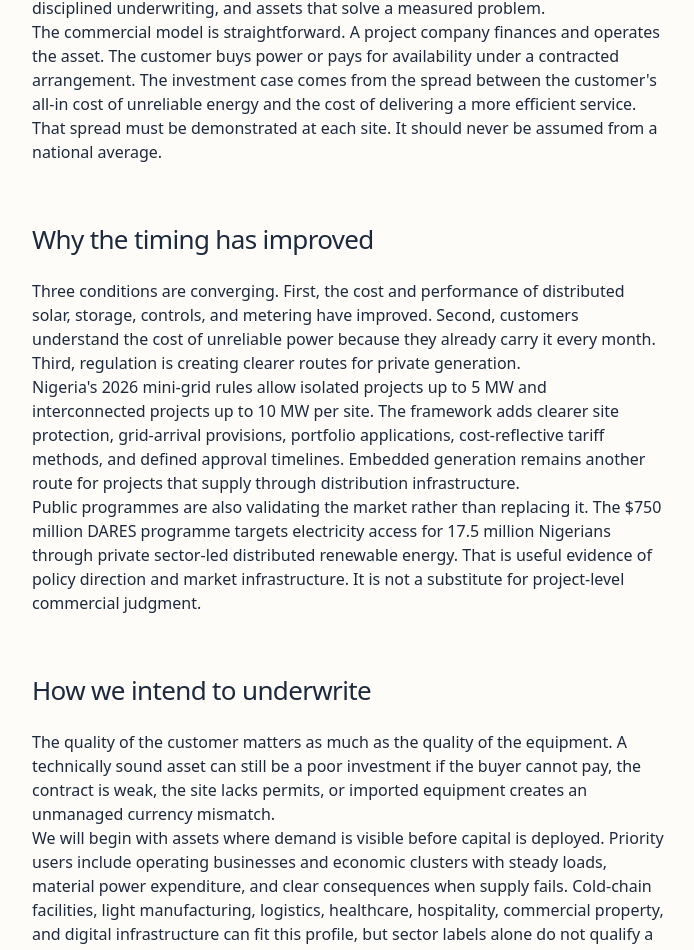
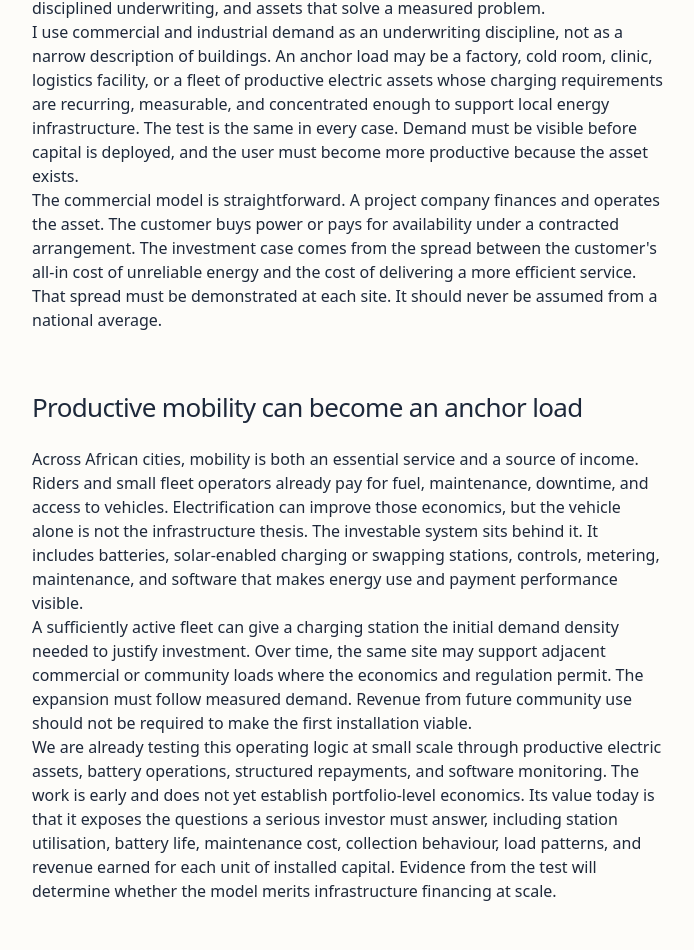
Before and after one commit to Threadigit/adetuyi.com, a Next.js app: page /thesis in a window 1280 px wide. Shown: the part 1839-2789 px from the top of the page, without its empty margins (292-986 px from the left). Built offline with nearby package versions, Linux system fonts and the light colour scheme.

Commit message:
Connect thesis to productive mobility infrastructure

```diff
--- a/src/app/thesis/page.tsx
+++ b/src/app/thesis/page.tsx
@@ -5,7 +5,7 @@ const title = "Powering Nigeria Infrastructure Fund 1";
 const description =
   "Tolu Adetuyi's investment thesis for financing distributed commercial and industrial energy infrastructure in Nigeria.";
 const canonical = "https://adetuyi.com/thesis";
-const lastUpdated = "2026-07-30";
+const lastUpdated = "2026-07-31";
 
 const sources = [
   {
@@ -96,6 +96,7 @@ export default function ThesisPage() {
     about: [
       "Distributed energy infrastructure",
       "Commercial and industrial power",
+      "Productive mobility charging infrastructure",
       "Nigeria",
       "Infrastructure investment",
     ],
@@ -135,7 +136,7 @@ export default function ThesisPage() {
           </p>
           <p className="mt-5 text-[12px] uppercase tracking-widest text-muted">
             Last updated{" "}
-            <time dateTime={lastUpdated}>July 30, 2026</time>
+            <time dateTime={lastUpdated}>July 31, 2026</time>
           </p>
         </header>
 
@@ -246,6 +247,16 @@ export default function ThesisPage() {
             measured problem.
           </p>
           <p>
+            I use commercial and industrial demand as an underwriting
+            discipline, not as a narrow description of buildings. An anchor
+            load may be a factory, cold room, clinic, logistics facility, or a
+            fleet of productive electric assets whose charging requirements are
+            recurring, measurable, and concentrated enough to support local
+            energy infrastructure. The test is the same in every case. Demand
+            must be visible before capital is deployed, and the user must become
+            more productive because the asset exists.
+          </p>
+          <p>
             The commercial model is straightforward. A project company finances
             and operates the asset. The customer buys power or pays for
             availability under a contracted arrangement. The investment case
@@ -253,6 +264,39 @@ export default function ThesisPage() {
             unreliable energy and the cost of delivering a more efficient
             service. That spread must be demonstrated at each site. It should
             never be assumed from a national average.
+          </p>
+
+          <h2 className="text-[22px] md:text-[26px] font-medium text-foreground tracking-tight mt-14 mb-5">
+            Productive mobility can become an anchor load
+          </h2>
+          <p>
+            Across African cities, mobility is both an essential service and a
+            source of income. Riders and small fleet operators already pay for
+            fuel, maintenance, downtime, and access to vehicles.
+            Electrification can improve those economics, but the vehicle alone
+            is not the infrastructure thesis. The investable system sits behind
+            it. It includes batteries, solar-enabled charging or swapping
+            stations, controls, metering, maintenance, and software that makes
+            energy use and payment performance visible.
+          </p>
+          <p>
+            A sufficiently active fleet can give a charging station the initial
+            demand density needed to justify investment. Over time, the same
+            site may support adjacent commercial or community loads where the
+            economics and regulation permit. The expansion must follow measured
+            demand. Revenue from future community use should not be required to
+            make the first installation viable.
+          </p>
+          <p>
+            We are already testing this operating logic at small scale through
+            productive electric assets, battery operations, structured
+            repayments, and software monitoring. The work is early and does not
+            yet establish portfolio-level economics. Its value today is that it
+            exposes the questions a serious investor must answer, including
+            station utilisation, battery life, maintenance cost, collection
+            behaviour, load patterns, and revenue earned for each unit of
+            installed capital. Evidence from the test will determine whether
+            the model merits infrastructure financing at scale.
           </p>
 
           <h2 className="text-[22px] md:text-[26px] font-medium text-foreground tracking-tight mt-14 mb-5">
@@ -298,8 +342,9 @@ export default function ThesisPage() {
             clusters with steady loads, material power expenditure, and clear
             consequences when supply fails. Cold-chain facilities, light
             manufacturing, logistics, healthcare, hospitality, commercial
-            property, and digital infrastructure can fit this profile, but
-            sector labels alone do not qualify a project.
+            property, digital infrastructure, and productive mobility fleets
+            can fit this profile, but sector labels alone do not qualify a
+            project.
           </p>
 
           <div className="my-10 p-7 md:p-8 bg-accent/5 ring-1 ring-border rounded-xl">
@@ -314,6 +359,8 @@ export default function ThesisPage() {
                 "Are tariff adjustment, inflation, and currency risks allocated clearly?",
                 "Does the site have defensible rights, permits, interconnection terms, and insurance?",
                 "Can equipment be maintained locally and replaced without extended downtime?",
+                "Can the initial anchor load support the asset before any future demand is counted?",
+                "For battery-based systems, do utilisation, cycle life, replacement reserves, and maintenance support the return?",
                 "Is there a credible path to refinance, sell, or hold the asset for contracted cash yield?",
               ].map((item) => (
                 <li key={item} className="flex gap-3">
@@ -336,6 +383,15 @@ export default function ThesisPage() {
             energy cost, improve uptime, and make expenditure more predictable.
             The project captures part of that value through a power purchase,
             energy service, lease, or availability agreement.
+          </p>
+          <p>
+            Where demand originates inside a mobility or operating platform,
+            the energy assets should still be identifiable and governed by a
+            clear commercial agreement. Infrastructure capital should be repaid
+            by the use or availability of those assets, not by an assumption
+            that the operating company will achieve a higher future valuation.
+            This separation preserves the fund&apos;s discipline while allowing
+            new categories of productive demand to qualify.
           </p>
           <p>
             Portfolio value can also be created after installation. Better
```
